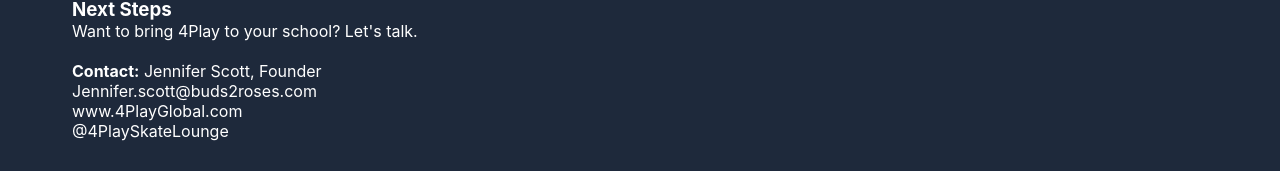
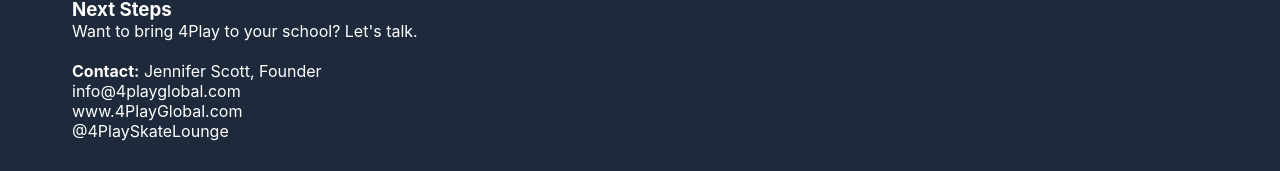
Before and after one commit to Salimgroup/4wrdskate, a Next.js app: page / in a window 1280 px wide. Shown: the part 3024-3195 px from the top of the page. Built offline with nearby package versions, Linux system fonts and the light colour scheme.

Commit message:
Update contact email to info@4playglobal.com

```diff
--- a/src/app/page.tsx
+++ b/src/app/page.tsx
@@ -206,7 +206,7 @@
             </div>
             <div>
               <p><strong>Contact:</strong> Jennifer Scott, Founder</p>
-              <p><a href="mailto:Jennifer.scott@buds2roses.com" style={{color:'#fff'}}>Jennifer.scott@buds2roses.com</a></p>
+              <p><a href="mailto:info@4playglobal.com" style={{color:'#fff'}}>info@4playglobal.com</a></p>
               <p><a href="https://www.4PlayGlobal.com" target="_blank" rel="noreferrer" style={{color:'#fff'}}>www.4PlayGlobal.com</a></p>
               <p><a href="https://instagram.com/4PlaySkateLounge" target="_blank" rel="noreferrer" style={{color:'#fff'}}>@4PlaySkateLounge</a></p>
             </div>
@@ -226,7 +226,7 @@
           <div className="social">
             <a href="https://instagram.com/4PlaySkateLounge" target="_blank" rel="noreferrer" aria-label="Instagram">IG</a>
             <a href="https://www.4PlayGlobal.com" target="_blank" rel="noreferrer" aria-label="Website">WWW</a>
-            <a href="mailto:Jennifer.scott@buds2roses.com" aria-label="Email">@</a>
+            <a href="mailto:info@4playglobal.com" aria-label="Email">@</a>
           </div>
         </div>
       </footer>
```
